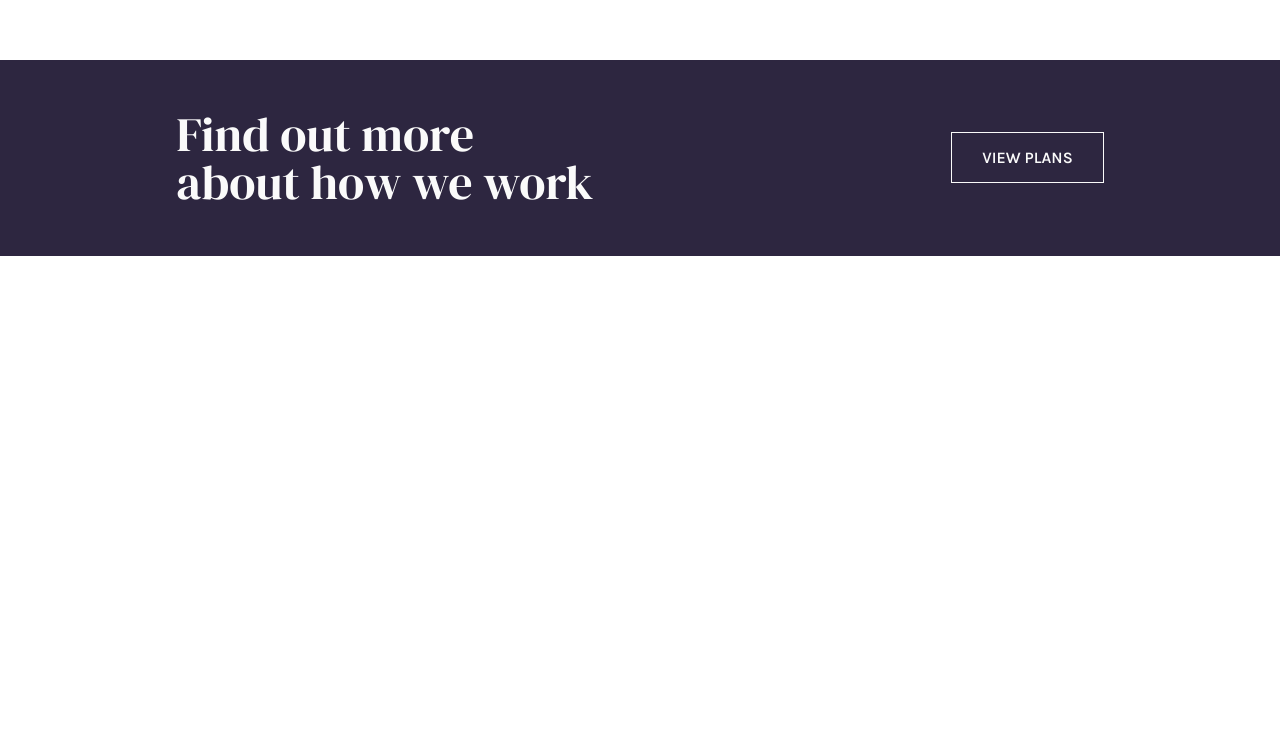
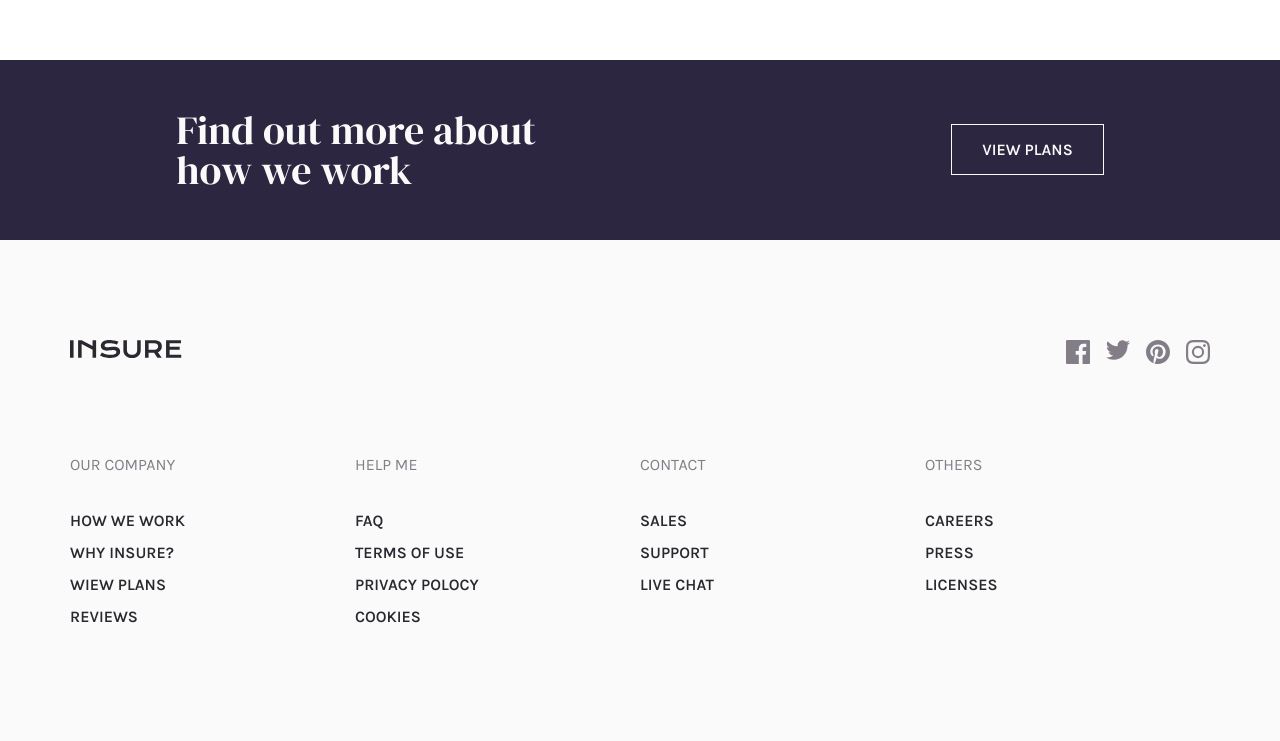
Before and after one commit to michel-amorim/Insure-landing-page, a plain HTML site: page index.html in a window 1280 px wide. Shown: the part 1532-2273 px from the top of the page. Before the commit the page ends 1788 px from the top, so only its background shows below. Drawn offline with Linux system fonts and the light colour scheme.

Commit message:
feat:criando footer

```diff
--- a/index.html
+++ b/index.html
@@ -4,7 +4,7 @@
 <head>
   <meta charset="UTF-8" />
   <meta name="viewport" content="width=device-width, initial-scale=1.0" />
-  <link rel="icon" type="image/png" sizes="32x32" href="./images/favicon-32x32.png" />
+  <link rel="icon" type="image/png" sizes="32x32" href="./src/assets/icons/favicon-32x32.png" />
   <link rel="stylesheet" href="./src/css/app.css" />
   <link rel="preconnect" href="https://fonts.googleapis.com" />
   <link rel="preconnect" href="https://fonts.gstatic.com" crossorigin />
@@ -123,11 +123,84 @@
 
   <section class="about-bg">
     <div class="container-about">
-      <h1>Find out more about how we work</h1>
+      <h2>Find out more about how we work</h2>
       <div class="about-default">
-        <a class="default-white" href="#">view plans</a> </div>
+        <a class="default-white" href="#">view plans</a>
+      </div>
     </div>
   </section>
+
+  <footer>
+
+    <div class="container-footer">
+
+    <div class="midias-flex">
+
+      <div class="footer-img">
+        <img src="/src/assets/images/logo.svg">
+      </div>
+
+      <nav>
+        <ul class="social-icons">
+          <li><a href="#" target="_blank"><img src="/src/assets/icons/icon-facebook.svg" alt="facebook"></a></li>
+          <li><a href="#" target="_blank"><img src="/src/assets/icons/icon-twitter.svg" alt="twitter"></a></li>
+          <li><a href="#" target="_blank"><img src="/src/assets/icons/icon-pinterest.svg" alt="pinterest"></a></li>
+          <li><a href="#" target="_blank"><img src="/src/assets/icons/icon-instagram.svg" alt="instagram"></img></a></li>
+        </ul>
+      </nav>
+    </div>
+
+    <div class="contaier-info-footer">
+
+    <div class="content-info-footer">
+      <h4>our company</h4>
+      <nav>
+      <ul>
+        <li><a>how we work</a></li>
+        <li><a>why insure?</a></li>
+        <li><a>wiew plans</a></li>
+        <li><a>reviews</a></li>
+      </ul>
+    </nav>
+    </div>
+
+    <div class="content-info-footer">
+      <h4>help me</h4>
+      <nav>
+      <ul>
+        <li><a>faq </a></li>
+        <li><a>terms of use</a></li>
+        <li><a>privacy polocy</a></li>
+        <li><a>cookies</a></li>
+      </ul>
+    </nav>
+    </div>
+
+    <div class="content-info-footer">
+      <h4>contact</h4>
+      <nav>
+      <ul>
+        <li><a>sales</a></li>
+        <li><a>support</a></li>
+        <li><a>live chat</a></li>
+      </ul>
+    </nav>
+    </div>
+
+    <div class="content-info-footer">
+      <h4>others</h4>
+      <nav>
+      <ul>
+        <li><a>careers</a></li>
+        <li><a>press</a></li>
+        <li><a>licenses</a></li>
+      </ul>
+    </nav>
+    </div>
+
+    </div>
+  </div>
+  </footer>
 </body>
 
 </html>
--- a/src/css/Global/global.css
+++ b/src/css/Global/global.css
@@ -14,13 +14,20 @@ h1, h2, h3 {
 
 h1 {
     font-size: 3rem;
-    font-weight: 550;
+}
+
+h2 {
+    font-size: 2.5rem;
 }
 
 h3 {
     font-size: 1.5rem;
 }
 
+h4 {
+    font-size: 1rem;
+}
+
 p {
     font-size: 1rem;
 }
--- a/src/css/app.css
+++ b/src/css/app.css
@@ -11,4 +11,5 @@
 @import url('./ladingpage/header.css');
 @import url('/src/css/ladingpage/main.css');
 @import url('/src/css/ladingpage/different.css');
-@import url('/src/css/ladingpage/about.css')
+@import url('/src/css/ladingpage/about.css');
+@import url('/src/css/ladingpage/footer.css');
--- a/src/css/ladingpage/about.css
+++ b/src/css/ladingpage/about.css
@@ -1,14 +1,13 @@
 .about-bg {
     background-color: var(--violet);
-    max-width: 1440px;
+    max-width: 1300px;
     margin: 0 auto;
     padding: 50px 0;
 }
 
-.container-about h1 {
+.container-about h2 {
     color: var(--white);
     max-width: 33%;
-    font-weight: 400;
 }
 
 .container-about {
--- /dev/null
+++ b/src/css/ladingpage/footer.css
@@ -0,0 +1,56 @@
+footer {
+    background-color: var(--white);
+}
+
+.container-footer {
+    max-width: 1440px;
+    margin: 0 auto;
+    padding: 100px 70px;
+}
+
+.midias-flex {
+    display: flex;
+    justify-content: space-between;
+    margin-bottom: 50px;
+}
+
+
+.social-icons {
+    display: flex;
+}
+
+.social-icons li a {
+    margin-left: 1rem;
+}
+
+.contaier-info-footer{
+    display: flex;
+}
+
+.content-info-footer{
+    width: 25%;
+}
+
+.content-info-footer h4, .content-info-footer nav ul li {
+    text-transform: uppercase;
+}
+
+.content-info-footer h4 {
+    color: var(--dark_grayish_violet);
+    margin: 40px 0;
+}
+
+.content-info-footer nav ul li {
+    margin-bottom: 1rem;
+}
+
+.content-info-footer nav ul li a {
+    color: var(--dark_violet);
+    font-weight: 600;
+    font-size: 1rem;
+}
+
+.content-info-footer nav ul li a:hover {
+    text-decoration: underline;
+
+}
```
